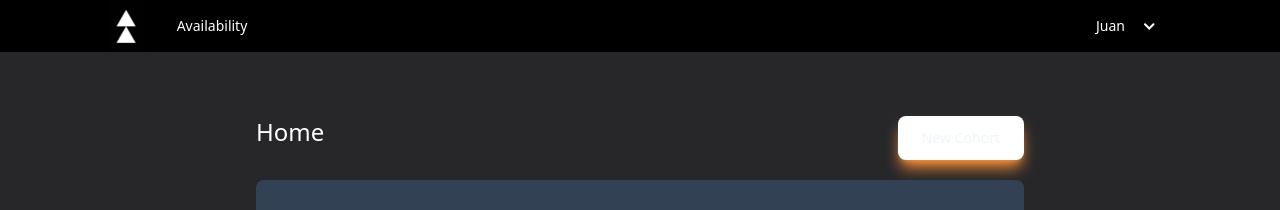
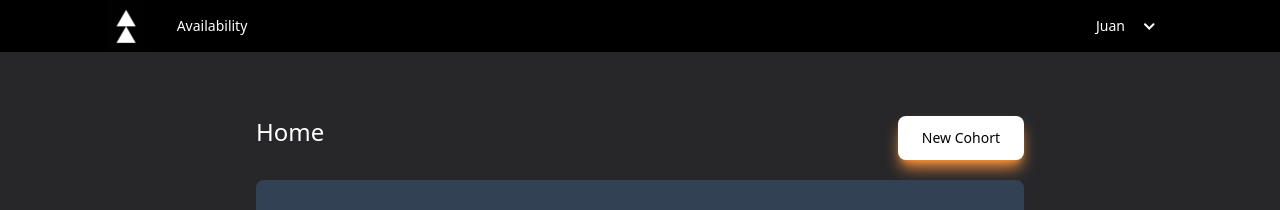
Before and after one commit to juancaruizc/synth, a Next.js app in the folder synth/: page /home in a window 1280 px wide. Shown: the top 210 px of the page. Built offline with nearby package versions, Linux system fonts and the light colour scheme.

Commit message:
changed button text to black

```diff
--- a/synth/pages/home.tsx
+++ b/synth/pages/home.tsx
@@ -12,7 +12,7 @@ const home = () => {
         {/* title container */}
         <div className="flex justify-between w-5/6 pt-16 pb-16 h-14 lg:w-3/5 ">
           <h1 className="flex justify-end h-full text-2xl text-white">Home</h1>
-          <button className="px-6 py-2 text-sm text-black transition-colors duration-300 bg-white rounded-lg shadow-lg h-11 hover:bg-slate-300 text-slate-100 shadow-orange-400 ">
+          <button className="px-6 py-2 text-sm text-black transition-colors duration-300 bg-white rounded-lg shadow-lg h-11 hover:bg-slate-300 shadow-orange-400 ">
             New Cohort
           </button>
         </div>
```
